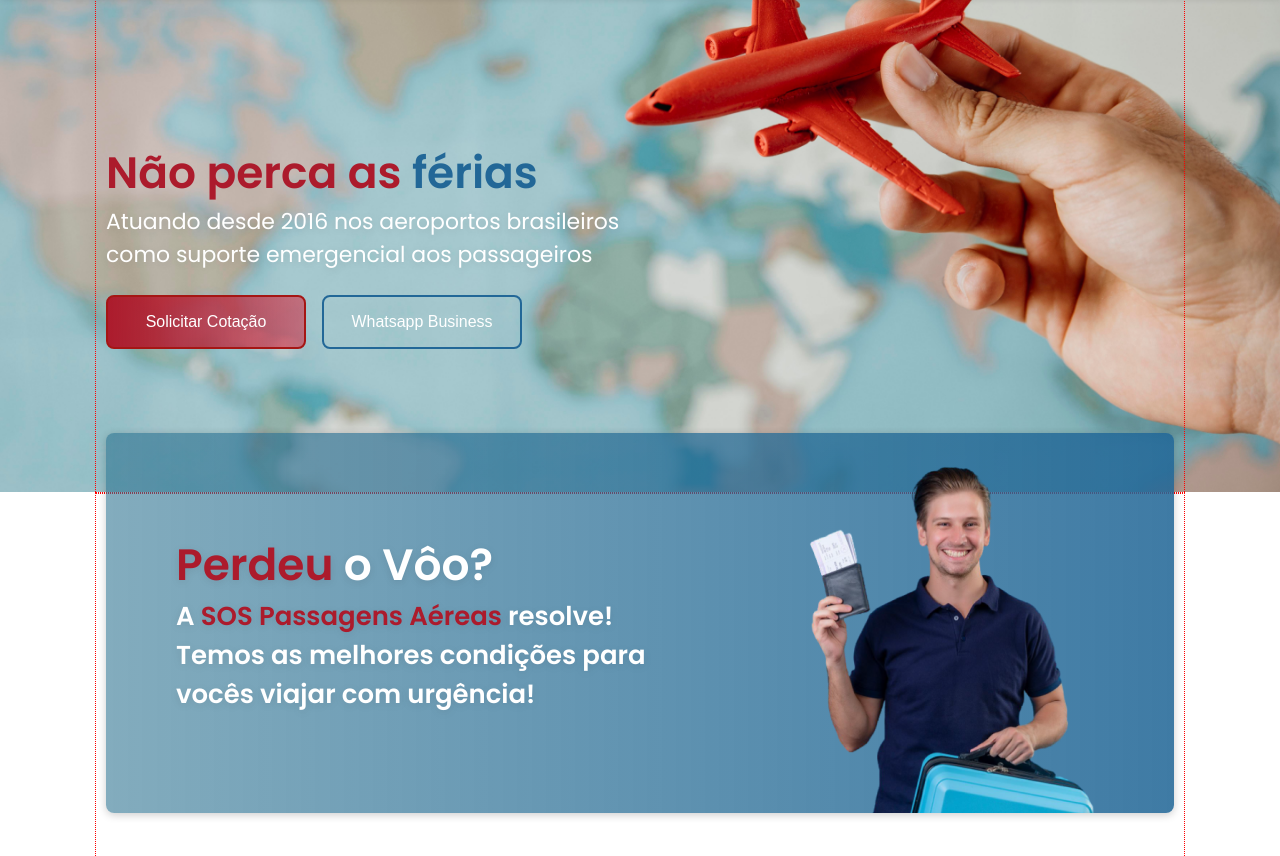
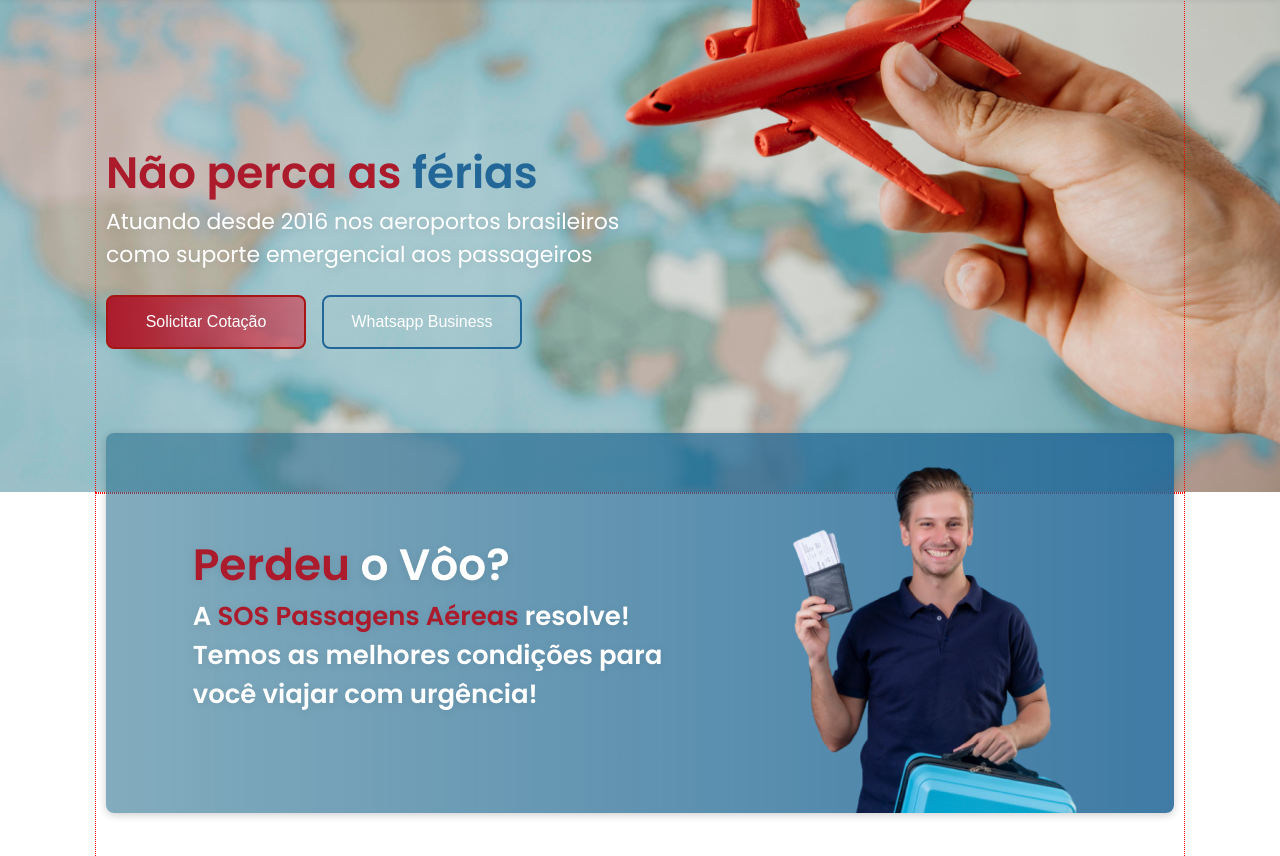
Before and after one commit to katroenssia/sos-passagens-aereas, a plain HTML site: page index.html in a window 1280 px wide. Shown: the part 78-934 px from the top of the page. Drawn offline with Linux system fonts and the light colour scheme.

Commit message:
leve ajuste

```diff
--- a/assets/css/hero.css
+++ b/assets/css/hero.css
@@ -80,7 +80,7 @@
     align-items: center;
 }
 .banner-hero div{
-    width: 550px
+    width: 500px
 }
 
 .banner-hero h2 {
--- a/index.html
+++ b/index.html
@@ -54,7 +54,7 @@
             <div class="display-banner-hero">
                 <h2>Perdeu <span>o Vôo?</span>
                 </h2>
-                <h3>A <span>SOS Passagens Aéreas</span>  resolve! <br>Temos as melhores condições para vocês viajar com urgência!</h3>
+                <h3>A <span>SOS Passagens Aéreas</span>  resolve! <br>Temos as melhores condições para você viajar com urgência!</h3>
             </div>
 
             <img src="./assets/image/man-travel.png" alt="homem com bagagem e passaporte nas mãos">
```
